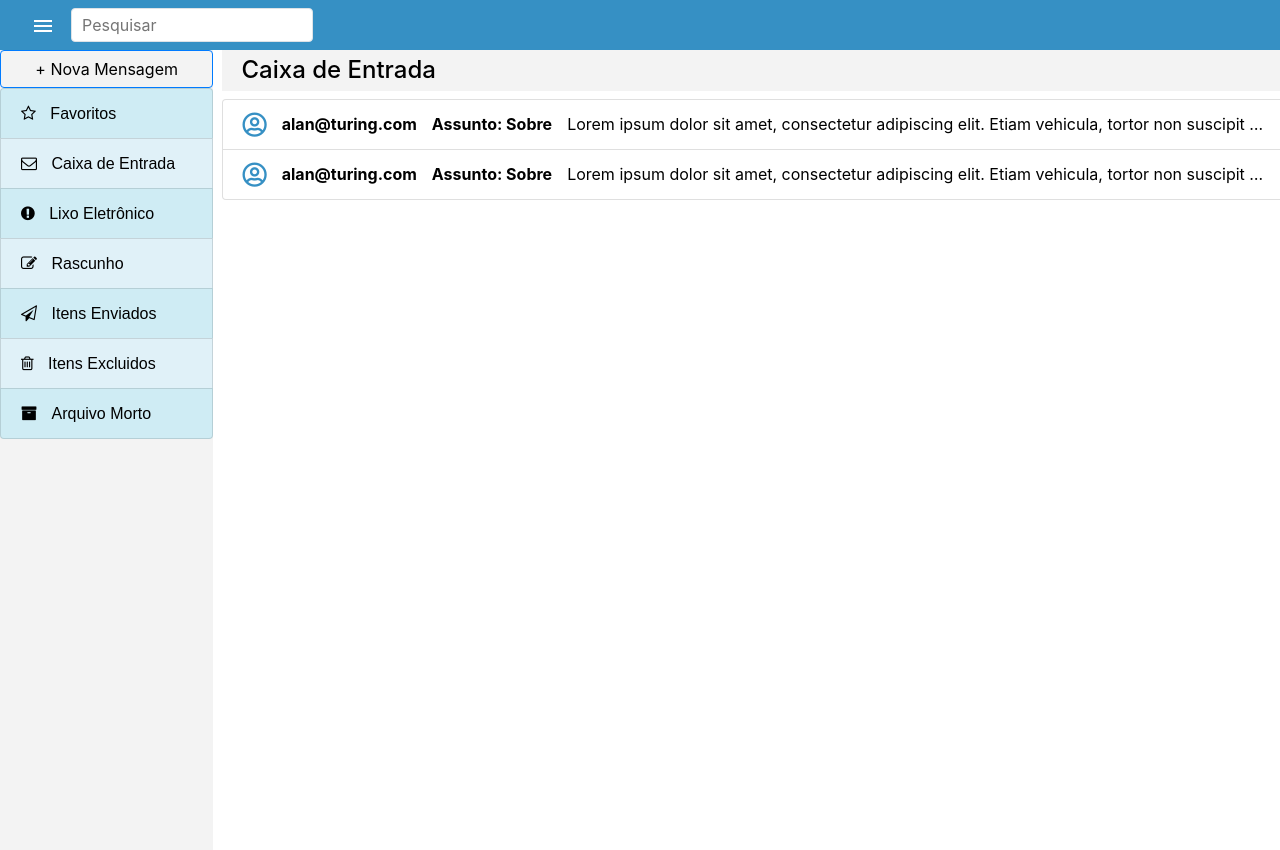
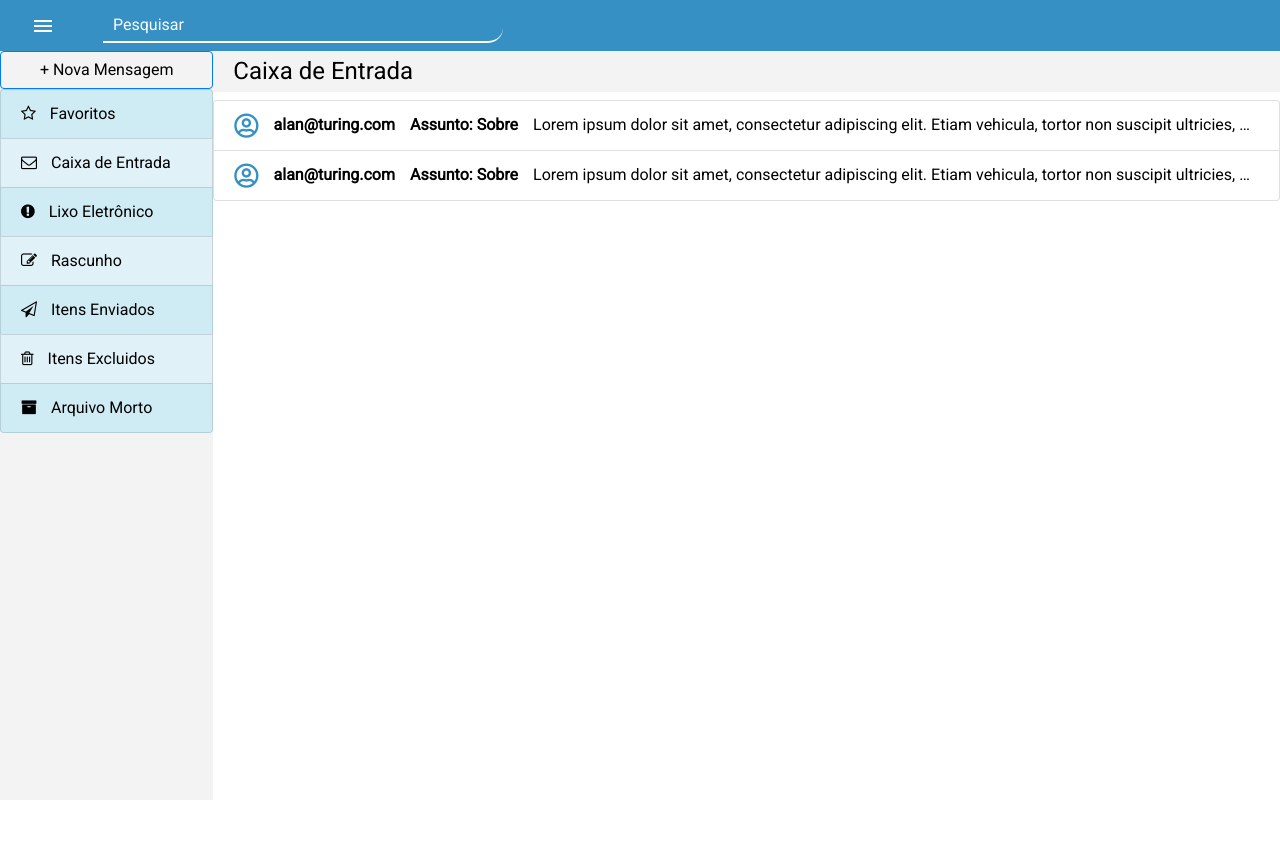
Before and after one commit to LucazzP/mailbox_pucpr, a PHP site: page /mail/index.html in a window 1280 px wide. After the commit the page ends 433 px from the top, so only its background shows below. Run offline with PHP 8.4, Linux system fonts and the light colour scheme; some libraries are stand-ins or nearby versions.

Commit message:
Menu toggle fix e Search-bar

```diff
--- a/css/mail.css
+++ b/css/mail.css
@@ -1,6 +1,5 @@
 body {
    color: #000;
-   height: 100%;
    min-height: 100%;
 }
 
@@ -19,9 +18,18 @@ body {
 }
 
 .search {
-   width: 242px;
-   height: 34px;
+   color: #fff;
+   width: 400px;
+   height: 35px;
    padding: 10px;
+   background: none;
+   border: 0px;
+   border-bottom: 2px solid #fff;
+   border-radius: 15px 0px;
+}
+
+.search::placeholder {
+   color: #fff;
 }
 
 .corpo {
@@ -73,16 +81,16 @@ body {
 }
 
 #wrapper.toggled {
-   padding-left: 221.5px;
+   padding-left: 16.666667%;
 }
 
 #sidebar-wrapper {
    z-index: 1000;
    position: fixed;
-   left: 221.5px;
+   left: 16.666667%;
    width: 0;
    height: 100%;
-   margin-left: -221.5px;
+   margin-left: -16.666667%;
    overflow-y: auto;
    -webkit-transition: all 0.5s ease;
    -moz-transition: all 0.5s ease;
@@ -91,7 +99,7 @@ body {
 }
 
 #wrapper.toggled #sidebar-wrapper {
-   width: 221.5px;
+   width: 16.666667%;
 }
 
 #page-content-wrapper {
@@ -105,7 +113,7 @@ body {
 
 #wrapper.toggled #page-content-wrapper {
    position: absolute;
-   margin-right: -221.5px;
+   margin-right: -16.666667%;
 }
 
 /* End - Bootstrap menu toggle */
@@ -123,14 +131,12 @@ body {
 }
 
 .btn-email {
-   background-color: transparent;
    padding: 0;
    border: none;
    background: none;
    display: inline-block;
    cursor: pointer;
    color: #000000;
-   font-family: Arial;
    padding-left: 10px;
    font-size: 1rem;
    text-decoration: none;
--- a/css/styles.css
+++ b/css/styles.css
@@ -1,6 +1,9 @@
+@import url('https://fonts.googleapis.com/css?family=Roboto&display=swap');
+
 * {
    margin: 0;
    padding: 0;
    outline: 0;
    box-sizing: border-box;
+   font-family: 'Roboto', sans-serif;
 }
--- a/mail/index.html
+++ b/mail/index.html
@@ -26,10 +26,10 @@
 <body>
    <nav class="navbar navbar-light navbar-expand-md main-menu">
       <div class="container-fluid">
-         <button class="menu mr-3" id="menu-toggle">
+         <button class="menu mr-5" id="menu-toggle">
             <i class="material-icons">menu</i>
          </button>
-         <input class="border rounded pulse animated search" type="search" placeholder="Pesquisar" autocomplete="on">
+         <input class="search" type="search" placeholder="Pesquisar" autocomplete="on">
          <div class="collapse navbar-collapse" id="navcol-1"></div>
       </div>
    </nav>
```
